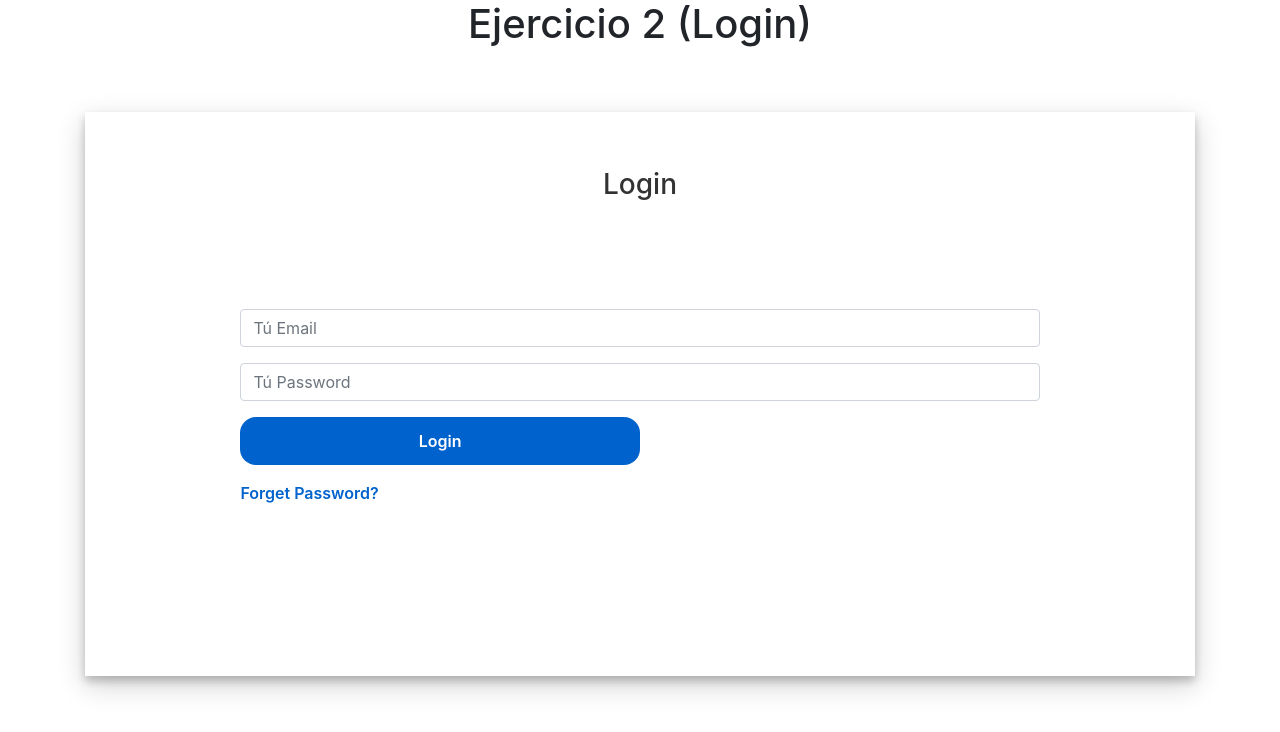
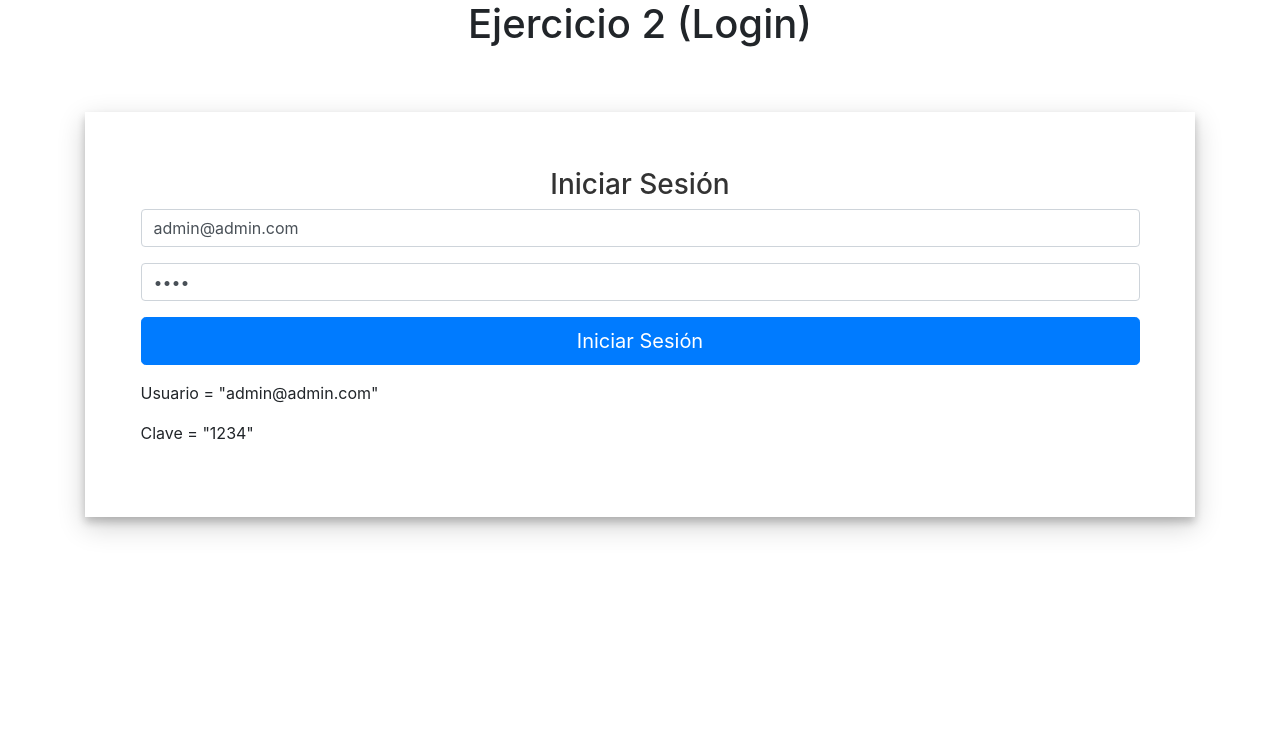
Before and after one commit to Ezezsg/login, an Angular app: page /login in a window 1280 px wide. Shown: the top 732 px of the page. Built offline with nearby package versions, Linux system fonts and the light colour scheme.

Commit message:
login y grilla paises

```diff
--- a/src/app/app-routing.module.ts
+++ b/src/app/app-routing.module.ts
@@ -5,11 +5,13 @@ import { BienvenidoComponent } from './componentes/bienvenido/bienvenido.compone
 import { LoginComponent } from './componentes/login/login.component';
 import { ErrorComponent } from './componentes/error/error.component';
 import { HomeComponent } from './componentes/home/home.component';
+import { GrillaPaisesComponent } from './componentes/grilla-paises/grilla-paises.component';
 
 const routes: Routes = [
 	{path: "", component: BienvenidoComponent},
 	{path: "login", component: LoginComponent},
 	{path: "home", component: HomeComponent},
+	{path: "grilla", component: GrillaPaisesComponent},
 	{path: "**", component: ErrorComponent}
 ];
 
--- /dev/null
+++ b/src/app/componentes/grilla-paises/grilla-paises.component.html
@@ -0,0 +1,18 @@
+<table class="table">
+	<thead>
+    	<tr>
+      		<th scope="col">Nombre</th>
+      		<th scope="col">Región</th>
+      		<th scope="col">Bandera</th>
+    	</tr>
+  	</thead>
+  	<tbody>
+    	<tr *ngFor="let pais of listadoPaises">
+      		<td style="width: 30%">{{pais.name}}</td>
+      		<td style="width: 30%">{{pais.region}}</td>
+      		<td style="width: 40%">
+      			<img [src]="pais.flag" style="width: 50px; height: 50px;">
+      		</td>
+    	</tr>
+    </tbody>
+</table>
--- /dev/null
+++ b/src/app/componentes/grilla-paises/grilla-paises.component.ts
@@ -0,0 +1,22 @@
+import { Component, OnInit } from '@angular/core';
+import { MiservicioService } from '../../servicios/miservicio.service';
+
+@Component({
+  selector: 'app-grilla-paises',
+  templateUrl: './grilla-paises.component.html',
+  styleUrls: ['./grilla-paises.component.css']
+})
+export class GrillaPaisesComponent implements OnInit {
+
+  listadoPaises = [];
+
+  constructor( private miservicio: MiservicioService ) { }
+
+  ngOnInit(): void {
+  	this.miservicio.obtenerPaises().subscribe((paises: any) => {
+  		console.log(paises);
+  		this.listadoPaises = paises;
+  	});
+  }
+
+}
--- a/src/app/componentes/login/login.component.html
+++ b/src/app/componentes/login/login.component.html
@@ -1,19 +1,28 @@
 <div class="container login-container">
             <div class="login-form-1">
-                <h3>Login</h3>
-                    <form>
+                <h3>Iniciar Sesión</h3>
+                    <div >
                         <div class="form-group">
-                            <input type="text" class="form-control" placeholder="Tú Email" value="" />
+                            <input type="text" class="form-control" placeholder="Tú Email" [(ngModel)]="usuario.email" />
                         </div>
                         <div class="form-group">
-                            <input type="password" class="form-control" placeholder="Tú Password" value="" />
+                            <input type="password" class="form-control" placeholder="Tú Contraseña" [(ngModel)]="usuario.clave" />
                         </div>
+
                         <div class="form-group">
-                            <input type="submit" class="btnSubmit" value="Login" />
+                            <!-- <input type="submit" class="btnSubmit" value="gin" /> -->
+                            <button class="btn btn-primary btn-lg btn-block" (click)=ingresar()>
+                                Iniciar Sesión
+                            </button>
                         </div>
-                        <div class="form-group">
+                        <!-- <div class="form-group">
                             <a href="#" class="ForgetPwd">Forget Password?</a>
-                        </div>
-                    </form>
+                        </div> -->
+                    </div>
+                    <div>
+                        <p>Usuario = "admin@admin.com"</p>
+                        <p>Clave = "1234"</p>
+                    </div>
             </div>
+
 </div>
--- a/src/app/componentes/login/login.component.ts
+++ b/src/app/componentes/login/login.component.ts
@@ -1,5 +1,9 @@
 import { Component, OnInit } from '@angular/core';
 import { Usuario } from '../../modelo/usuario';
+import { Router } from '@angular/router';
+
+import { MiservicioService } from '../../servicios/miservicio.service';
+
 
 @Component({
   selector: 'app-login',
@@ -8,9 +12,32 @@ import { Usuario } from '../../modelo/usuario';
 })
 export class LoginComponent implements OnInit {
 
-  constructor() { }
+  usuario = new Usuario();
+
+  formulario;
+
+  constructor(
+  	private route: Router,
+  	private miservicio: MiservicioService,
+  ) {}
 
   ngOnInit(): void {
+  	this.usuario.email = "admin@admin.com";
+  	this.usuario.clave = "1234";
+  }
+
+  ingresar(){
+  	if (this.usuario.email === "admin@admin.com" && this.usuario.clave === "1234") {
+  		this.usuario.perfil = "Admin";
+  		//se guarda en localStorage
+  		localStorage.setItem("usuario", JSON.stringify(this.usuario));
+  		//se guarda en miservicio
+  		this.miservicio.usuario = this.usuario;
+  		console.log("que paso");
+  		this.route.navigate(["grilla"]);
+  	}else{
+  		this.route.navigate(["error"]);
+  	}
   }
 
 }
--- a/src/app/modelo/usuario.ts
+++ b/src/app/modelo/usuario.ts
@@ -1,4 +1,5 @@
 export class Usuario {
-	public nombre;
+	public email;
 	public clave;
+	public perfil;
 }
--- /dev/null
+++ b/src/app/servicios/miservicio.service.ts
@@ -0,0 +1,19 @@
+import { Injectable } from '@angular/core';
+import { HttpClient } from '@angular/common/http';
+import { environment } from '../../environments/environment';
+
+@Injectable({
+  providedIn: 'root'
+})
+export class MiservicioService {
+
+  public usuario;
+  private url = environment.urlPaises;
+  constructor(
+  	private http: HttpClient
+  ) { }
+
+  public obtenerPaises(){
+  	return this.http.get(this.url);
+  }
+}
--- a/src/environments/environment.ts
+++ b/src/environments/environment.ts
@@ -3,7 +3,8 @@
 // The list of file replacements can be found in `angular.json`.
 
 export const environment = {
-  production: false
+  production: false,
+  urlPaises: "https://restcountries.eu/rest/v2/"
 };
 
 /*
```
Also changed, not shown: src/app/app.module.ts (+12 -3 lines), src/app/componentes/grilla-paises/grilla-paises.component.css (added), 2 other files (tests, documents, lock files or other folders).
